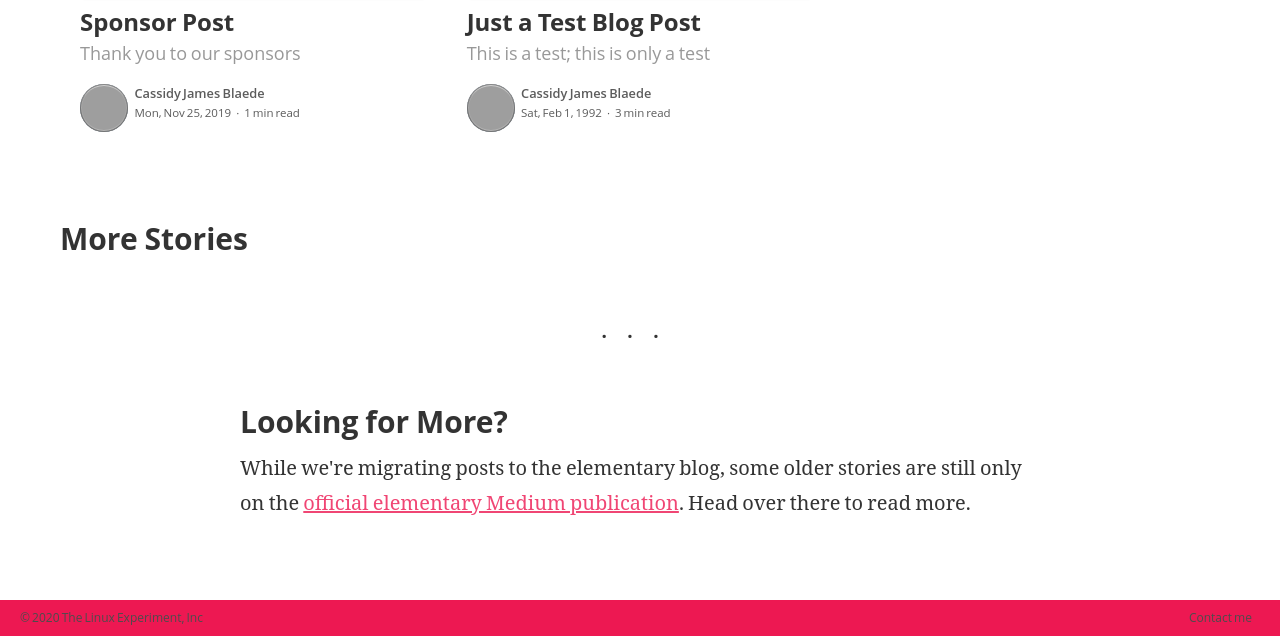
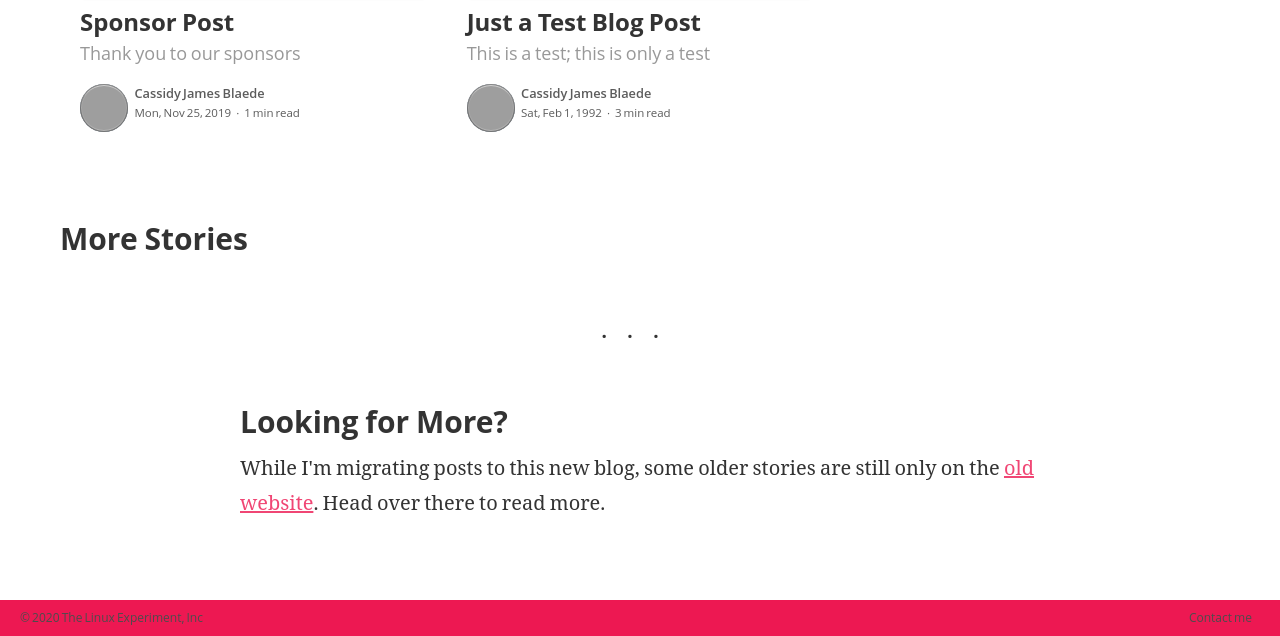
Before and after one commit to TheLinuxEXP/TheLinuxEXP.github.io, a Jekyll site: the page built from index.html, in a window 1280 px wide. Shown: the part 671-1307 px from the top of the page. Built offline with Jekyll 4.4.1, drawn with Linux system fonts in a browser that asks for light colours; the list of posts is cut into pages by our own code; grey boxes are pictures that could not be loaded.

Commit message:
Changed the old website mention

```diff
--- a/_includes/medium.html
+++ b/_includes/medium.html
@@ -2,6 +2,6 @@
   <hr />
   <article>
     <h2>Looking for More?</h2>
-    <p>While we're migrating posts to the elementary blog, some older stories are still only on the <a href="https://medium.com/elementaryos" target="_blank">official elementary Medium publication</a>. Head over there to read more.
+    <p>While I'm migrating posts to this new blog, some older stories are still only on the <a href="https://www.thelinuxexp.com" target="_blank">old website</a>. Head over there to read more.
   </article>
 </div>
```
